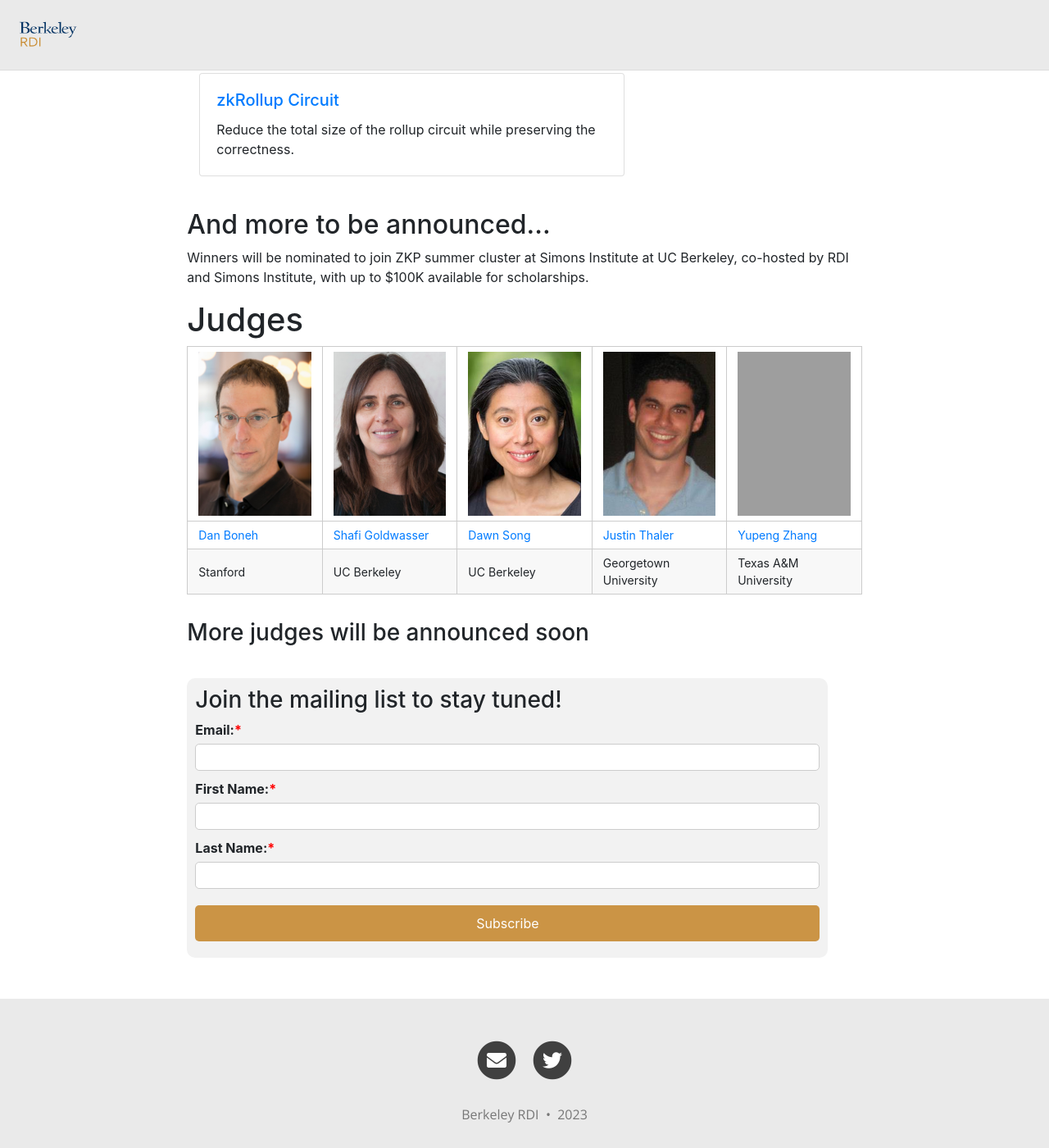
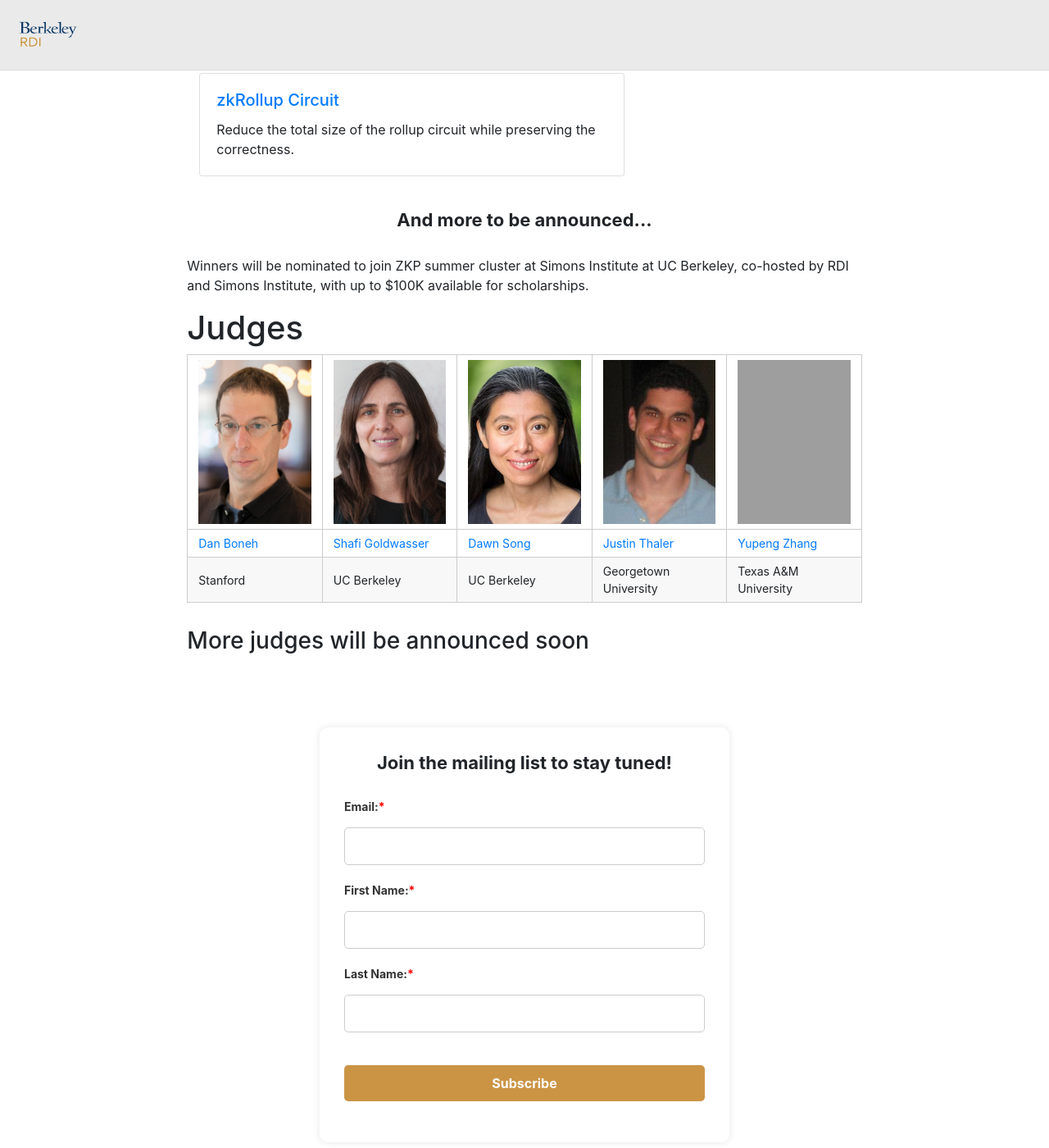
Before and after one commit to rdi-berkeley/zkp-web3-hackathon, a Jekyll site: the page built from index.md, in a window 1280 px wide and 1400 px high, scrolled down 1053 px. Shown: the whole window at 82% size. Built offline with Jekyll 4.4.1, drawn with Linux system fonts in a browser that asks for light colours; nearby versions of some CDN libraries; grey boxes are pictures that could not be loaded.

Commit message:
Update home.html

```diff
--- a/_layouts/home.html
+++ b/_layouts/home.html
@@ -141,30 +141,36 @@ cover-img: "/assets/img/ZKP_Web3 HackathonBanner.jpg"
 <style>
   form {
     width: 95%;
-    padding: 10px;
-    background-color: #f2f2f2;
+    max-width: 500px;
+    padding: 30px;
+    background-color: white;
     border-radius: 10px;
+    box-shadow: 0px 0px 10px 0px rgba(0, 0, 0, 0.1);
+    margin: 50px auto;
   }
 
   .form-group {
     display: flex;
     flex-direction: column;
-    margin-bottom: 10px;
+    margin-bottom: 20px;
   }
 
   label {
-    display: block;
-    margin-bottom: 5px;
     font-weight: bold;
+    font-size: 14px;
+    color: #333;
+    margin-bottom: 10px;
   }
 
   input[type="text"],
   input[type="email"] {
-    padding: 5px;
-    font-size: 14px;
+    padding: 10px;
+    font-size: 16px;
     width: 100%;
     border-radius: 5px;
     border: 1px solid #ccc;
+    box-sizing: border-box;
+    margin-top: 5px;
   }
 
   input[type="submit"] {
@@ -174,14 +180,22 @@ cover-img: "/assets/img/ZKP_Web3 HackathonBanner.jpg"
     border: none;
     border-radius: 5px;
     cursor: pointer;
-    margin-top: 10px;
+    margin-top: 20px;
     display: block;
+    width: 100%;
+    font-weight: bold;
+  }
+
+  h2 {
+    text-align: center;
+    margin-bottom: 30px;
+    font-weight: bold;
+    font-size: 22px;
   }
 </style>
 
-
 <form action="submit.php" method="post">
-<h3>Join the mailing list to stay tuned!</h3>
+  <h2>Join the mailing list to stay tuned!</h2>
   <div class="form-group">
     <label for="email">Email:<span style="color:red">*</span></label>
     <input type="email" id="email" name="email" required>
```
